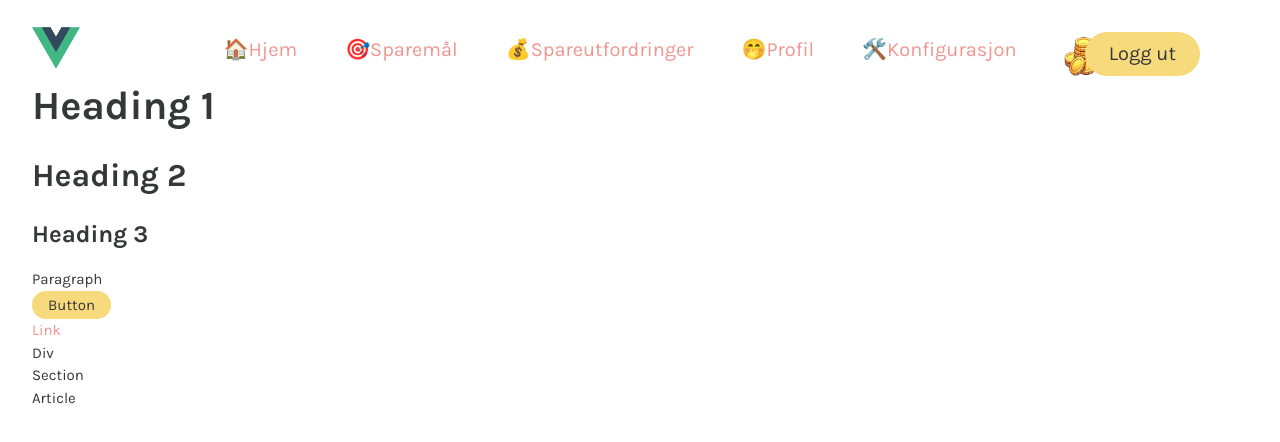
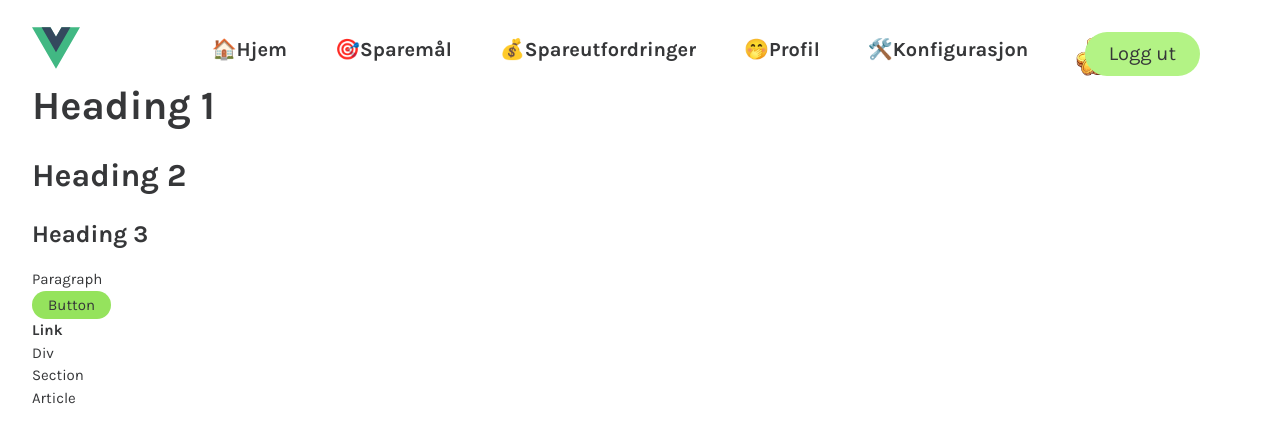
Before and after one commit to haruixu/SpareStiFrontend, a Vue app: page / in a window 1280 px wide. In both pictures the pointer is over the button "Logg ut". Shown: the top 442 px of the page. Built offline with nearby package versions, Linux system fonts and the light colour scheme.

Commit message:
refactor: :lipstick: Update styles for use in the navbar

```diff
--- a/src/assets/base.css
+++ b/src/assets/base.css
@@ -4,7 +4,10 @@
     --black: #363739;
     --white: #ffffff;
     --grey: #cbcbcb;
+    --light-grey: #f2f2f2;
     --green: #95e35d;
+    --light-green: #b3f385;
+
 
     --bright: #f7da7c;
 
@@ -16,8 +19,10 @@
 :root {
     --color-background: var(--white);
     --color-text: var(--black);
-    --color-button: var(--bright);
+    --color-button: var(--green);
     --color-button-disabled: var(--grey);
+    --color-nav-hover: var(--light-grey);
+    --color-button-hover: var(--light-green);
 
     --color-link: var(--accent3);
     --color-border: var(--black);
--- a/src/assets/main.css
+++ b/src/assets/main.css
@@ -50,10 +50,15 @@ button:disabled {
     background-color: var(--color-button-disabled);
     cursor: not-allowed;
 }
+button:hover {
+    background-color: var(--color-button-hover);
+    transition: 0.7s;
+}
 
 a {
     text-decoration: none;
-    color: var(--color-link);
+    color: var(--color-text);
+    font-weight: bold;
     transition: 0.4s;
 }
 
@@ -71,6 +76,10 @@ textarea {
 
 @media (hover: hover) {
     a:hover {
-        background-color: hsla(160, 100%, 37%, 0.2);
+        background-color: var(--color-nav-hover);
+        transition: 0.5s;
+        text-decoration: none;
+        padding: 6px 6px;
+        border-radius: 8px;
     }
 }
```
